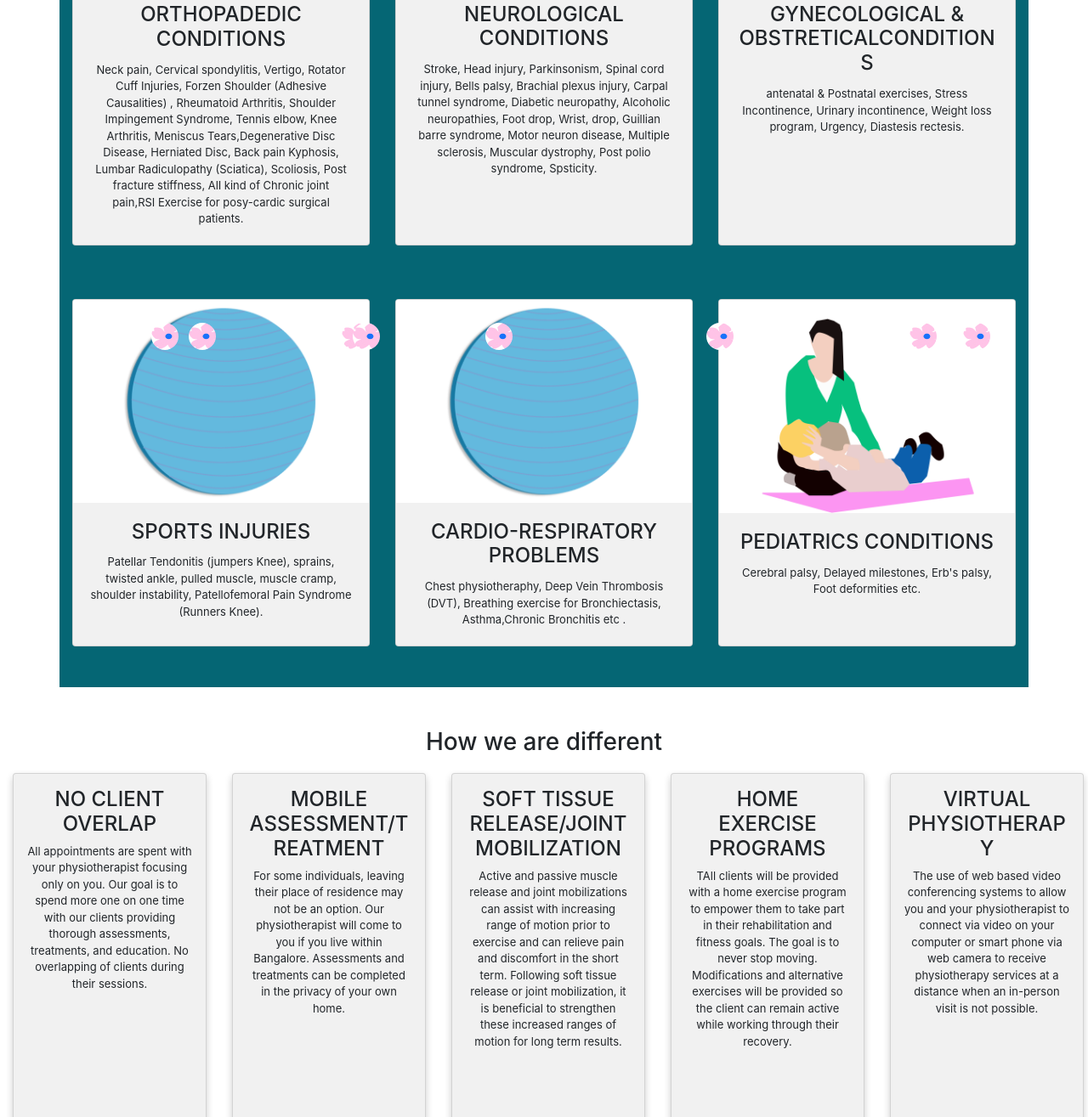
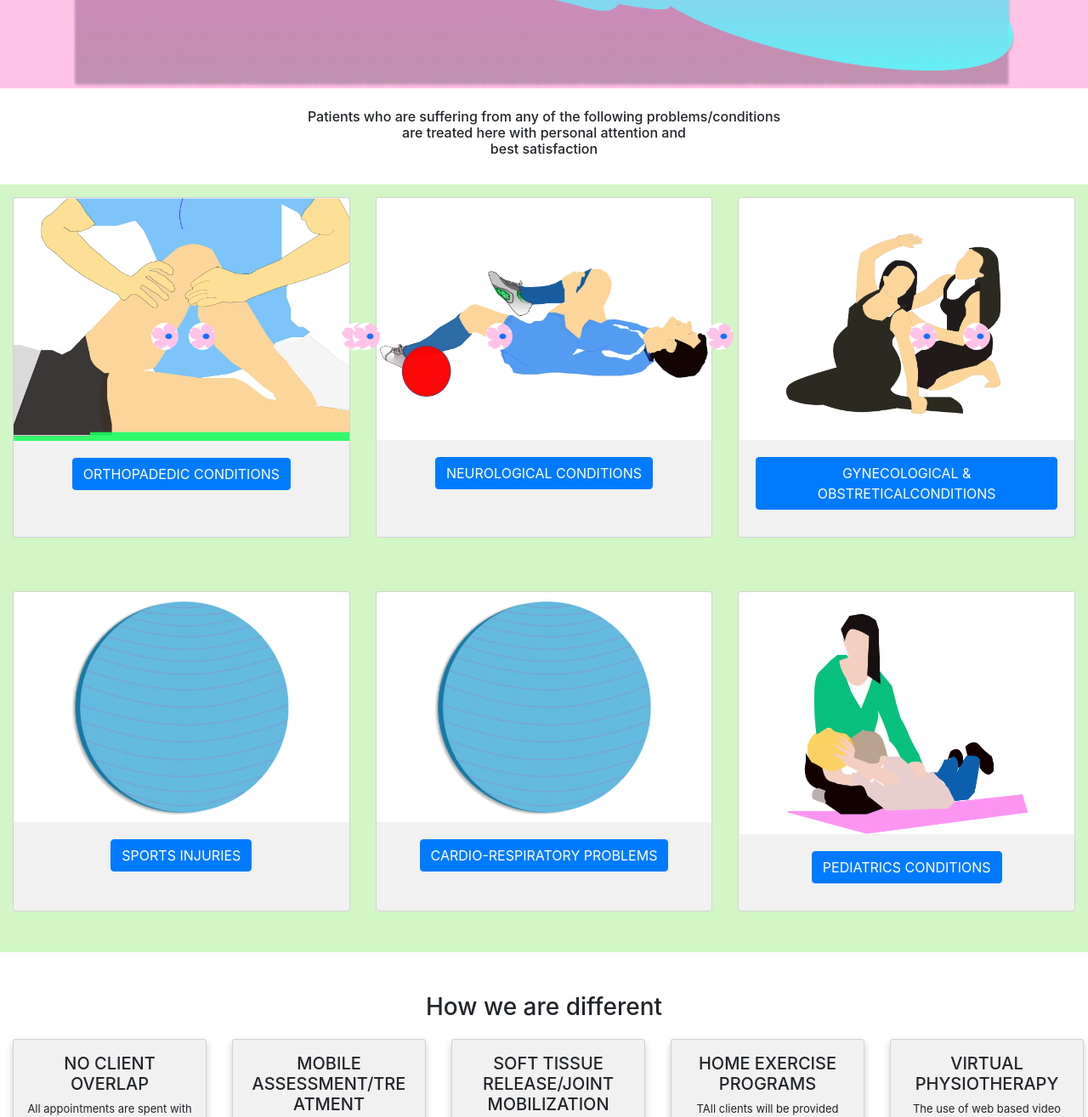
Before and after one commit to VaibhaviMarihal14/kcck, a plain HTML site: page index.html in a window 1280 px wide. Shown: the part 548-1863 px from the top of the page at 85% size. Drawn offline with nearby package versions, Linux system fonts and the light colour scheme; a script that the page names is missing.

Commit message:
5-10-2020

```diff
--- a/index.html
+++ b/index.html
@@ -267,39 +267,48 @@ startBubbles();
 </div>
 <!-- bubble end -->
 
+<!-- nature -->
+<div class="fluid-container" style="background-color: #FFC3E7">
+<div class="container" width="460" height="345">
+  <img class="img-fluid" src="nature.png" height="200px">
+</div></div><br>
+<!-- nature end -->
 
 
 <!-- services -->
 
-<center ><h4>Patients who are suffering from any of the following problems/conditions<br>are treated here with personal attention and<br> best satisfaction</h4><br>
+<center><h4 id="pat">Patients who are suffering from any of the following problems/conditions<br>are treated here with personal attention and<br> best satisfaction</h4><br>
 </center>
-<br>
 
-<div class="container" style="background-color: #056674">
+<div class="container-fluid" style="background-color: #d2f6c5">
     <div class="card-deck">
         <div class="card mb-5">
             <img class="card-img-top img-fluid" src="o1.png" alt="Card image cap">
             <div class="card-body text-center">
-                <h4 class="card-title">ORTHOPADEDIC CONDITIONS</h4>
-                <p class="card-text" style="font-size: 13px;">Neck pain, Cervical spondylitis, Vertigo, Rotator Cuff Injuries, Forzen Shoulder (Adhesive Causalities) , Rheumatoid Arthritis, Shoulder Impingement Syndrome, Tennis elbow, Knee Arthritis, Meniscus Tears,Degenerative Disc Disease, Herniated Disc, Back pain Kyphosis, Lumbar Radiculopathy (Sciatica), Scoliosis, Post fracture stiffness, All kind of Chronic joint pain,RSI Exercise for posy-cardic surgical patients.</p>
+                <h4 class="card-title">  <button type="button" class="btn btn-primary" data-toggle="collapse" data-target="#demo">ORTHOPADEDIC CONDITIONS</button></h4>
+                <div id="demo" class="collapse">
+                <p class="card-text" style="font-size: 12px;">We provide treatment for the problems related to skeleton or orthopedic system. It mainly includes the treatment of disorders and injuries of orthopedic system. It also includes the treatment of back pain, degenerative and herniated disc disease, cervical spondylitis, frozen shoulder, neck pain, tennis elbow, meniscus tears and many more. We also provide treatment for pre and post-operative rehabilitation of shoulder, hip and knees. Treatment can relief your pain, improve your body strength, increase joint range and flexibility and brings back the patient to improved condition.</p>
                             </div>
+                          </div>
         </div>
         <div class="card mb-5">
             <img class="card-img-top img-fluid" src="o2.png" alt="Card image cap">
             <div class="card-body text-center">
-                <h4 class="card-title">NEUROLOGICAL CONDITIONS</h4>
-                <p class="card-text" style="font-size: 13px;">Stroke, Head injury, Parkinsonism, Spinal cord injury, Bells palsy, Brachial plexus injury, Carpal tunnel syndrome, Diabetic neuropathy, Alcoholic neuropathies, Foot drop, Wrist, drop, Guillian barre syndrome, Motor neuron disease, Multiple sclerosis, Muscular dystrophy, Post polio syndrome, Spsticity.</p>
-
+                <h4 class="card-title"><button type="button" class="btn btn-primary" data-toggle="collapse" data-target="#demo">NEUROLOGICAL CONDITIONS</button></h4>
+                <div id="demo" class="collapse">
+                <p class="card-text" style="font-size: 12px;">Some human neurological conditions directly affects the central nervous system due to which the patient feels difficult to walk, stand, move and sit. The neurological conditions such as a brain/head injury, stroke, motor neurone disease, multiple sclerosis, post polio syndrome, spasticity, parkinsonism, spinal cord injury and many more are treated by neurological physiotherapist. Our physiotherapists can provide a treatment for these conditions and provide you a good mental health.</p>
+                </div>
             </div>
         </div>
         <div class="w-100 d-none d-sm-block d-md-none"><!-- wrap every 2 on sm--></div>
         <div class="card mb-5">
             <img class="card-img-top img-fluid" src="o3.png" alt="Card image cap">
             <div class="card-body text-center">
-                <h4 class="card-title">GYNECOLOGICAL & OBSTRETICALCONDITIONS</h4>
-                <p class="card-text" style="font-size: 13px;">antenatal & Postnatal exercises, Stress Incontinence, Urinary incontinence, Weight loss program, Urgency, Diastesis rectesis.
+                <h4 class="card-title"><button type="button" class="btn btn-primary" data-toggle="collapse" data-target="#demo">GYNECOLOGICAL & OBSTRETICALCONDITIONS</button></h4>
+                <div id="demo" class="collapse">
+                <p class="card-text" style="font-size: 12px;">antenatal & Postnatal exercises, Stress Incontinence, Urinary incontinence, Weight loss program, Urgency, Diastesis rectesis.
                 </p>
-
+               </div>
             </div>
         </div>
 
@@ -308,9 +317,10 @@ startBubbles();
         <div class="card mb-5">
             <img class="card-img-top img-fluid" src="Group 11.png" alt="Card image cap">
             <div class="card-body text-center">
-                <h4 class="card-title">SPORTS INJURIES</h4>
-                <p class="card-text" style="font-size: 13px;">Patellar Tendonitis (jumpers Knee), sprains, twisted ankle, pulled muscle, muscle cramp, shoulder instability, Patellofemoral Pain Syndrome (Runners Knee).</p>
-
+                <h4 class="card-title"><button type="button" class="btn btn-primary" data-toggle="collapse" data-target="#demo">SPORTS INJURIES</button></h4>
+                <div id="demo" class="collapse">
+                <p class="card-text" style="font-size: 12px;">Patellar Tendonitis (jumpers Knee), sprains, twisted ankle, pulled muscle, muscle cramp, shoulder instability, Patellofemoral Pain Syndrome (Runners Knee).</p>
+                </div>
             </div>
         </div>
         <div class="w-100 d-none d-sm-block d-md-none"><!-- wrap every 2 on sm--></div>
@@ -318,17 +328,19 @@ startBubbles();
         <div class="card mb-5">
             <img class="card-img-top img-fluid" src="Group 11.png" alt="Card image cap">
             <div class="card-body text-center">
-                <h4 class="card-title">CARDIO-RESPIRATORY PROBLEMS</h4>
-                <p class="card-text" style="font-size: 13px;">Chest physiotheraphy, Deep Vein Thrombosis (DVT), Breathing exercise for Bronchiectasis, Asthma,Chronic Bronchitis etc .</p>
-
+                <h4 class="card-title"><button type="button" class="btn btn-primary" data-toggle="collapse" data-target="#demo">CARDIO-RESPIRATORY PROBLEMS</button></h4>
+                <div id="demo" class="collapse">
+                <p class="card-text" style="font-size: 12px;">Chest physiotheraphy, Deep Vein Thrombosis (DVT), Breathing exercise for Bronchiectasis, Asthma,Chronic Bronchitis etc .</p>
+                </div>
             </div>
         </div>
         <div class="card mb-5">
            <img class="card-img-top img-fluid" src="o4.png" alt="Card image cap">
             <div class="card-body text-center">
-                <h4 class="card-title">PEDIATRICS CONDITIONS</h4>
-                <p class="card-text" style="font-size: 13px;">Cerebral palsy, Delayed milestones, Erb's palsy, Foot deformities etc.</p>
-
+                <h4 class="card-title"><button type="button" class="btn btn-primary" data-toggle="collapse" data-target="#demo">PEDIATRICS CONDITIONS</button></h4>
+                <div id="demo" class="collapse">
+                <p class="card-text" style="font-size: 12px;">Cerebral palsy, Delayed milestones, Erb's palsy, Foot deformities etc.</p>
+                </div>
             </div>
         </div>
 
@@ -343,7 +355,7 @@ startBubbles();
 <div class="row" id="r1">
   <div class="column" id="c1">
     <div class="card" id="cr1">
-      <h4>NO CLIENT OVERLAP</h4>
+      <h5>NO CLIENT OVERLAP</h5>
       <p>All appointments are spent with your physiotherapist
                 focusing only on you.  Our goal is to spend more one
                 on one time with our clients providing thorough
@@ -355,7 +367,7 @@ startBubbles();
 
   <div class="column" id="c1">
     <div class="card" id="cr1">
-      <h4>MOBILE ASSESSMENT/TREATMENT</h4>
+      <h5>MOBILE ASSESSMENT/TREATMENT</h5>
       <p>For some individuals, leaving their place of residence
                 may not be an option.  Our physiotherapist will come
                 to you if you live within Bangalore.  Assessments and
@@ -367,7 +379,7 @@ startBubbles();
 
   <div class="column" id="c1">
     <div class="card" id="cr1">
-      <h4>SOFT TISSUE RELEASE/JOINT MOBILIZATION</h4>
+      <h5>SOFT TISSUE RELEASE/JOINT MOBILIZATION</h5>
       <p>Active and passive muscle release and joint
                 mobilizations can assist with increasing range of
                 motion prior to exercise and can relieve pain and
@@ -380,7 +392,7 @@ startBubbles();
 
     <div class="column" id="c1">
     <div class="card" id="cr1">
-      <h4>HOME EXERCISE PROGRAMS</h4>
+      <h5>HOME EXERCISE PROGRAMS</h5>
       <p>TAll clients will be provided with a home exercise
                 program to empower them to  take  part  in  their
                 rehabilitation and fitness goals.  The goal is to
@@ -393,7 +405,7 @@ startBubbles();
 
 <div class="column" id="c1">
     <div class="card" id="cr1">
-      <h4> VIRTUAL PHYSIOTHERAPY</h4>
+      <h5> VIRTUAL PHYSIOTHERAPY</h5>
       <p>The use of web based video conferencing systems to
                 allow you and  your physiotherapist to connect via
                 video  on  your  computer  or  smart phone via web
--- a/ser.css
+++ b/ser.css
@@ -1,3 +1,12 @@
+  #pat {
+  	font-size: 16px;
+  }
+  @media screen and (max-width: 600px) {
+  	#pat {
+  	font-size: 13px;
+  }
+  }
+
   .card-deck .card {
   	margin-top: 15px;
   	margin-bottom: 15px;
@@ -13,14 +22,9 @@
 .card-deck .card:not(:first-child) {
     margin-left: 15px;
 }
-.card-deck .card:hover {
-  background-color: #66bfbf;
-  color: white;
-}
 
 @media screen and (max-width: 600px) {
   .card-deck .card {
-  	height: 100vh;
   	margin-top: 15px;
   	margin-bottom: 15px;
     margin-left: 15px;
--- a/vv.css
+++ b/vv.css
@@ -14,11 +14,6 @@
   content: "";
   display: table;
   clear: both;
-}
-
-#cr1:hover {
-    background-color: #70adb5;
-    color: white;
 }
 
 
```
Also changed, not shown: nature.png (added).
